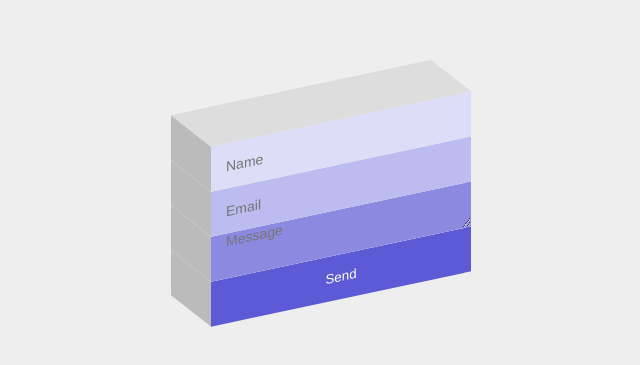
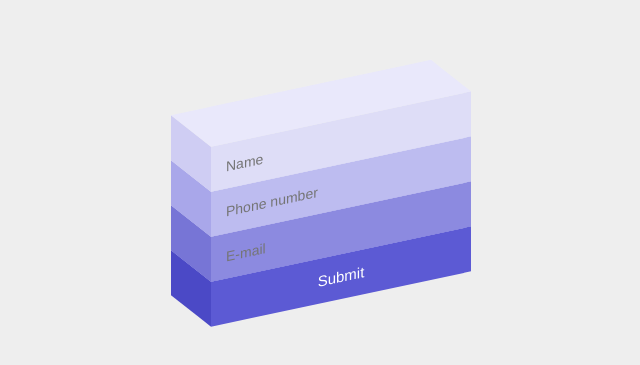
Before and after one commit to mohdazaansharif-glitch/example, a plain HTML site: page index.html in a window 1280 px wide. Shown: the part 191-556 px from the top of the page, without its empty margins (299-939 px from the left). Drawn offline with Linux system fonts and the light colour scheme.

Commit message:
Update index.html

```diff
--- a/index.html
+++ b/index.html
@@ -20,11 +20,13 @@ body{
     background:#eee;
 }
 
+/* MAIN WRAPPER */
 .wrapper{
     list-style:none;
     transform:skewY(-12deg);
 }
 
+/* ROW + BUTTON */
 .wrapper li,
 .wrapper button{
     position:relative;
@@ -33,6 +35,7 @@ body{
     transition:0.3s;
 }
 
+/* LEFT FACE */
 .wrapper li::before,
 .wrapper button::before{
     content:"";
@@ -41,11 +44,11 @@ body{
     top:0;
     width:40px;
     height:45px;
-    background:#bbb;
     transform-origin:right;
     transform:skewY(45deg);
 }
 
+/* TOP FACE */
 .wrapper li::after,
 .wrapper button::after{
     content:"";
@@ -54,13 +57,12 @@ body{
     left:0;
     width:260px;
     height:40px;
-    background:#ddd;
     transform-origin:bottom;
     transform:skewX(45deg);
 }
 
-.wrapper input,
-.wrapper textarea{
+/* INPUT */
+.wrapper input{
     width:100%;
     height:100%;
     border:none;
@@ -69,49 +71,72 @@ body{
     font-size:14px;
 }
 
-.wrapper li:nth-child(1){ z-index:4; }
+/* COLORS + Z-INDEX */
+.wrapper li:nth-child(1){
+    z-index:4;
+}
 .wrapper li:nth-child(1) input{ background:#deddf7; }
+.wrapper li:nth-child(1)::before{ background:#cfcdf3; }
+.wrapper li:nth-child(1)::after{ background:#e9e8fb; }
 
-.wrapper li:nth-child(2){ z-index:3; }
+.wrapper li:nth-child(2){
+    z-index:3;
+}
 .wrapper li:nth-child(2) input{ background:#bdbcf0; }
+.wrapper li:nth-child(2)::before{ background:#a9a7ea; }
+.wrapper li:nth-child(2)::after{ background:#d1d0f6; }
 
-.wrapper li:nth-child(3){ z-index:2; }
-.wrapper li:nth-child(3) textarea{
+.wrapper li:nth-child(3){
+    z-index:2;
+}
+.wrapper li:nth-child(3) input{
     background:#8c8ae0;
     color:white;
 }
+.wrapper li:nth-child(3)::before{ background:#7775d6; }
+.wrapper li:nth-child(3)::after{ background:#a5a3ec; }
 
+/* BUTTON */
 .wrapper button{
     z-index:1;
     background:#5c5ad4;
     color:white;
     border:none;
     cursor:pointer;
+    font-size:15px;
 }
+.wrapper button::before{ background:#4b49c6; }
+.wrapper button::after{ background:#6f6de0; }
 
+/* HOVER FIX (IMPORTANT) */
 .wrapper li:hover,
 .wrapper button:hover{
     transform:translateX(-25px);
+     /* ← THIS FIXES OVERLAP */
 }
+
 </style>
 </head>
 
 <body>
 
-<form action="https://formsubmit.co/mohdazaansharif@gmail.com" method="POST">
-<input type="hidden" name="_captcha" value="false">
+<form>
+<ul class="wrapper">
 
-<ul class="wrapper">
 <li>
-        <input type="text" name="name" placeholder="Name" required>
+    <input type="text" placeholder="Name" required>
 </li>
+
 <li>
-        <input type="email" name="email" placeholder="Email" required>
+    <input type="text" placeholder="Phone number" required>
 </li>
+
 <li>
-        <textarea name="message" placeholder="Message" required></textarea>
+    <input type="email" placeholder="E-mail" required>
 </li>
-    <button type="submit">Send</button>
+
+<button type="submit">Submit</button>
+
 </ul>
 </form>
 
```
Lines whose indentation alone changed are shown as unchanged.
